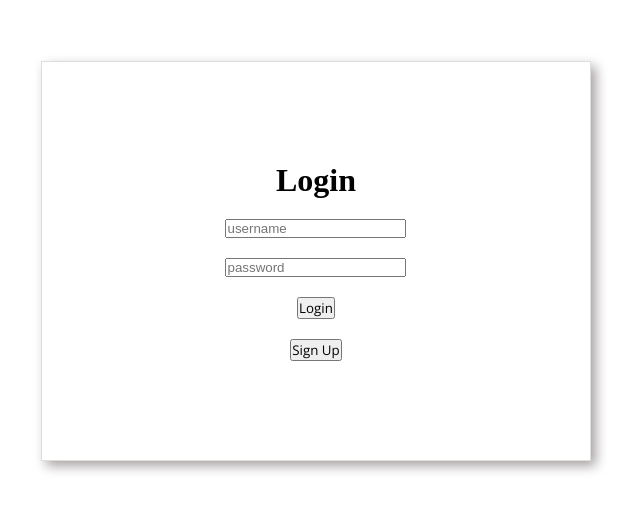
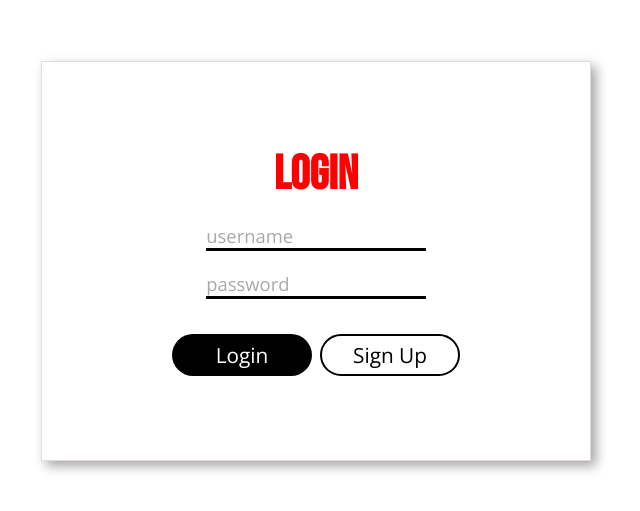
Before and after one commit to dmcdevitt10/Exercise-App, a React (Create React App) app: page /auth in a window 1280 px wide. Shown: the part 139-650 px from the top of the page, without its empty margins (324-964 px from the left). Built offline with nearby package versions, Linux system fonts and the light colour scheme.

Commit message:
styled the login page

```diff
--- a/src/screens/AddSplit.module.css
+++ b/src/screens/AddSplit.module.css
@@ -99,8 +99,6 @@
 
 .inputs_container input {
   width: 40%;
-  /* margin-left: 20px; */
-  /* margin-right: 16px; */
   outline: 0;
   border: 0;
   border-bottom: 3px solid rgb(0, 0, 0);
--- a/src/screens/Auth.jsx
+++ b/src/screens/Auth.jsx
@@ -42,21 +42,28 @@ const Auth = () => {
 
   return (
     <div className={classes.form_container}>
-      <form name="login" onSubmit={submitHandler} className={classes.login_register_form}>
-        {/* {login ? <h1>Login</h1> : <h1>Register</h1>} */}
-        <h1>Login</h1>
+      <form
+        name="login"
+        onSubmit={submitHandler}
+        className={classes.login_register_form}
+      >
+        {login ? <h1>Login</h1> : <h1>Register</h1>}
+
         <input type="text" ref={usernameRef} placeholder="username" />
         <input type="password" ref={passwordRef} placeholder="password" />
-        {login ? (
-          <button type="submit">Login</button>
-        ) : (
-          <button type="submit">Register</button>
-        )}
-        {login ? (
-          <button onClick={() => setLogin(!login)}>Sign Up</button>
-        ) : (
+        <div className={classes.btndiv}>
+          {login ? (
+            <button className={classes.loginbtn} type="submit">Login</button>
+          ) : (
+            <button className={classes.loginbtn} type="submit">Register</button>
+          )}
+          {login ? (
+            <button className={classes.signupbtn} onClick={() => setLogin(!login)}>Sign Up</button>
+          ) : null}
+        </div>
+        {!login ? (
           <h4 onClick={() => setLogin(!login)}>Already have an Account?</h4>
-        )}
+        ) : null}
       </form>
     </div>
   );
--- a/src/screens/Auth.module.css
+++ b/src/screens/Auth.module.css
@@ -17,3 +17,80 @@
   border: 1px solid rgb(224, 221, 221);
   box-shadow: 5px 5px 11px rgb(168, 163, 163);
 }
+
+.login_register_form button {
+  margin-top: 15px;
+}
+
+.login_register_form h1 {
+  font-family: "Bebas Neue", sans-serif;
+  font-size: 3rem;
+  color: red;
+}
+
+.login_register_form h4 {
+  font-family: 'Open Sans', sans-serif;
+  color: red;
+
+}
+
+.login_register_form h4:hover {
+  cursor: pointer;
+  color: rgb(172, 0, 0);
+
+}
+
+.login_register_form input {
+  width: 40%;
+  outline: 0;
+  border: 0;
+  border-bottom: 3px solid rgb(0, 0, 0);
+  font-size: 1.15rem;
+  font-family: 'Open Sans', sans-serif;
+}
+
+.login_register_form input::placeholder {
+  color: rgb(159, 159, 159);
+  opacity: 0.9;
+}
+
+.login_register_form input:focus {
+  border-bottom: 3px solid red;
+  transition: 0.5s;
+}
+
+.btndiv {
+  width: 100%;
+  /* background-color: blue; */
+  display: flex;
+  justify-content: center;
+  gap: 8px;
+}
+
+.loginbtn {
+  height: 42px;
+  width: 140px;
+  border-radius: 30px;
+  border: 0px;
+  background-color: black;
+  color: white;
+  font-size: 1.3rem;
+}
+
+.signupbtn {
+  height: 42px;
+  width: 140px;
+  border-radius: 30px;
+  border: 2px solid black;
+  background-color: rgb(255, 255, 255);
+  color: black;
+  font-size: 1.3rem;
+}
+
+.loginbtn:hover, .signupbtn:hover {
+  background-color: red;
+  color: white;
+  border: 0px;
+  cursor: pointer;
+  transition: .28s;
+}
--- a/src/screens/Home.jsx
+++ b/src/screens/Home.jsx
@@ -114,6 +114,7 @@ const Home = () => {
             {workouts?.map((workout) => {
               return (
                 <div
+                  onClick={() => setCurrentWorkout(workout.workout_name)}
                   style={
                     currentWorkout === workout.workout_name
                       ? { backgroundColor: "red", color: "white" }
@@ -121,9 +122,7 @@ const Home = () => {
                   }
                   className={classes.name_container}
                 >
-                  <h2 onClick={() => setCurrentWorkout(workout.workout_name)}>
-                    {workout.workout_name}
-                  </h2>
+                  <h2>{workout.workout_name}</h2>
                 </div>
               );
             })}
@@ -132,7 +131,9 @@ const Home = () => {
           {workouts ? workoutsDisplay : null}
 
           <div className={classes.btndiv}>
-            <button onClick={() => navigate("/workouts")}>View All Workouts</button>
+            <button onClick={() => navigate("/workouts")}>
+              View All Workouts
+            </button>
           </div>
         </div>
         <div className={classes.info_container}>
@@ -142,14 +143,16 @@ const Home = () => {
           <div className={classes.namesdiv}>
             {splits?.map((split) => {
               return (
-                <div style={
-                  currentSplit === split.split_name
-                    ? { backgroundColor: "red", color: "white" }
-                    : null
-                } className={classes.name_container}>
-                  <h2 onClick={() => setCurrentSplit(split.split_name)}>
-                    {split.split_name}
-                  </h2>
+                <div
+                  onClick={() => setCurrentSplit(split.split_name)}
+                  style={
+                    currentSplit === split.split_name
+                      ? { backgroundColor: "red", color: "white" }
+                      : null
+                  }
+                  className={classes.name_container}
+                >
+                  <h2>{split.split_name}</h2>
                 </div>
               );
             })}
@@ -158,7 +161,9 @@ const Home = () => {
           {splits ? splitsDisplay : null}
 
           <div className={classes.btndiv}>
-            <button onClick={() => navigate("/training-splits")}>View All Training Splits</button>
+            <button onClick={() => navigate("/training-splits")}>
+              View All Training Splits
+            </button>
           </div>
         </div>
       </div>
--- a/src/screens/TrainingSplits.module.css
+++ b/src/screens/TrainingSplits.module.css
@@ -41,7 +41,7 @@
   display: flex;
   justify-content: space-between;
   align-items: center;
-  font-family: 'Bebas Neue', sans-serif;
+  font-family: "Bebas Neue", sans-serif;
 }
 
 .split_name_container button {
@@ -71,7 +71,7 @@
   height: 70%;
   display: flex;
   justify-content: space-evenly;
-  font-family: 'Bebas Neue', sans-serif;
+  font-family: "Bebas Neue", sans-serif;
 }
 
 .info_container {
@@ -114,6 +114,20 @@ font-size: 1.55rem;
   color: red;
 }
 
+.restdiv {
+  width: 100%;
+  height: 101.5px;
+  display: flex;
+  justify-content: center;
+  align-items: center;
+}
+
+.restdiv h3 {
+  font-size: 2.2rem;
+  color: red;
+  margin-bottom: 12px;
+}
+
 .namediv h3 {
   margin-top: 22px;
   font-size: 2.25rem;
@@ -127,3 +141,21 @@ width: 100%;
   height: 50%;
   font-size: 1.15rem;
 }
+
+.loader {
+  border: 3px solid #cdcbcb;
+  border-radius: 50%;
+  border-top: 3px solid #ffffff;
+  width: 32px;
+  height: 32px;
+  -webkit-animation: spin 2s linear infinite;
+  animation: spin 1.25s linear infinite;
+  margin-right: 20px;
+}
+
+
+
+@keyframes spin {
+  0% { transform: rotate(0deg); }
+  100% { transform: rotate(360deg); }
+}
```
Also changed, not shown: src/screens/TrainingSplits.jsx (+57 -60 lines). Lines whose indentation alone changed are shown as unchanged.
